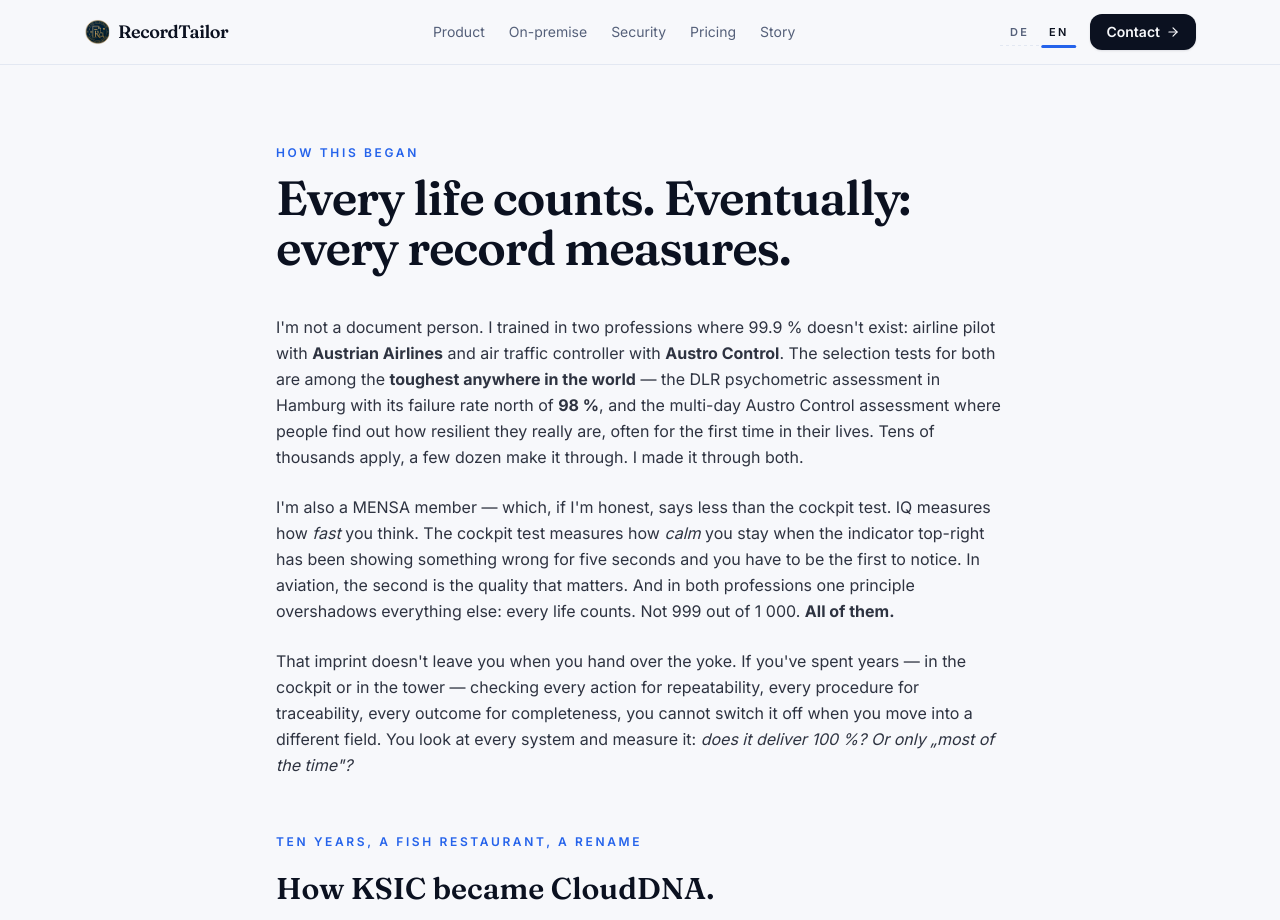
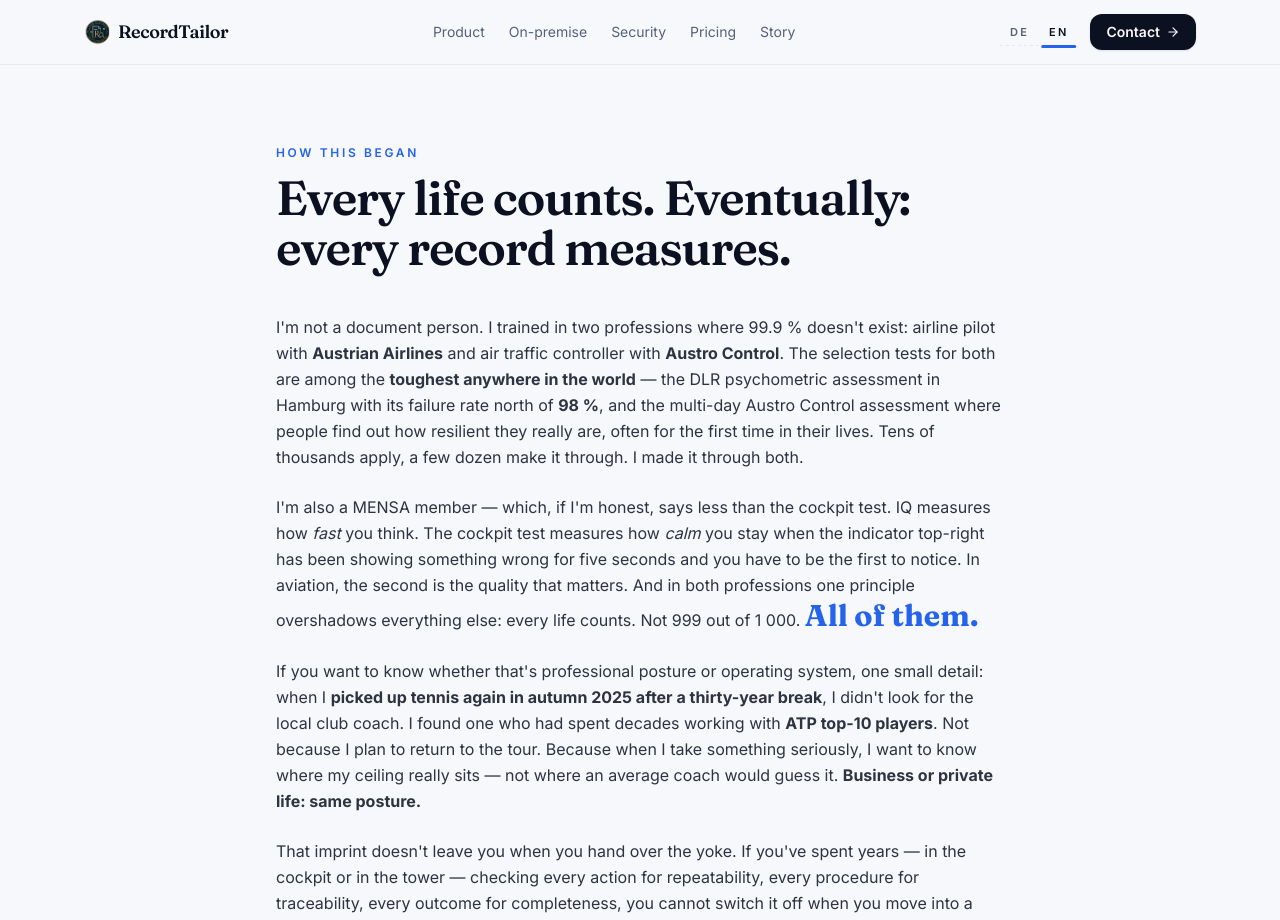
Before and after one commit to clouddnagmbh/recordtailor-website, a Next.js app: page /story in a window 1280 px wide. Shown: the top 920 px of the page. Built offline with nearby package versions, Linux system fonts and the light colour scheme; no server answers.

Commit message:
story: Tennis-mit-ATP-Trainer + goldenes Alle.-Ausrufezeichen

```diff
--- a/app/story/page.tsx
+++ b/app/story/page.tsx
@@ -58,7 +58,22 @@
             als Erster merken muss. In der Fliegerei ist das zweite die
             Größe, die zählt. Und in beiden Berufen überstrahlt ein
             Prinzip alles andere: es zählt jedes Leben. Every life counts.
-            Nicht 999 von 1 000. <strong>Alle.</strong>
+            Nicht 999 von 1 000. <strong className="font-serif text-2xl not-italic text-gold sm:text-3xl">Alle.</strong>
+          </p>
+
+          <p>
+            Wenn Sie wissen wollen, ob das eine Berufs-Pose oder ein
+            Betriebssystem ist, ein kleines Detail: als ich im{" "}
+            <strong>Herbst 2025 nach dreißig Jahren Pause wieder mit
+            Tennis begonnen</strong> habe, habe ich mir keinen
+            Vereinstrainer aus dem Nachbardorf gesucht. Ich habe einen
+            gefunden, der jahrzehntelang{" "}
+            <strong>ATP-Top-10-Spieler</strong> betreut hat. Nicht, weil
+            ich vorhabe, auf die Tour zurückzukehren. Sondern weil ich,
+            wenn ich etwas ernst nehme, wissen will, wo mein Deckel
+            wirklich ist — nicht, wo ihn ein durchschnittlicher Trainer
+            vermuten würde. <strong>Business oder Privatleben:
+            dieselbe Haltung.</strong>
           </p>
 
           <p>
@@ -159,7 +174,7 @@
             dessen, was man aus der Aviation mitnimmt, ins DMS. Every
             life counts wird zu <em>every record measures</em>: jedes
             Dokument zählt, jedes Dokument ist messbar, jedes Dokument
-            gehört gefunden — nicht 999 von 1 000. <strong>Alle.</strong>
+            gehört gefunden — nicht 999 von 1 000. <strong className="font-serif text-2xl not-italic text-gold sm:text-3xl">Alle.</strong>
           </p>
 
           <p>
@@ -501,7 +516,20 @@
             notice. In aviation, the second is the quality that matters.
             And in both professions one principle overshadows everything
             else: every life counts. Not 999 out of 1 000.{" "}
-            <strong>All of them.</strong>
+            <strong className="font-serif text-2xl not-italic text-gold sm:text-3xl">All of them.</strong>
+          </p>
+
+          <p>
+            If you want to know whether that's professional posture or
+            operating system, one small detail: when I{" "}
+            <strong>picked up tennis again in autumn 2025 after a
+            thirty-year break</strong>, I didn't look for the local
+            club coach. I found one who had spent decades working with{" "}
+            <strong>ATP top-10 players</strong>. Not because I plan to
+            return to the tour. Because when I take something
+            seriously, I want to know where my ceiling really sits —
+            not where an average coach would guess it.{" "}
+            <strong>Business or private life: same posture.</strong>
           </p>
 
           <p>
@@ -588,7 +616,7 @@
             becomes <em>every record measures</em>: every document
             counts, every document is measurable, every document
             deserves to be findable — not 999 out of 1 000.{" "}
-            <strong>All of them.</strong>
+            <strong className="font-serif text-2xl not-italic text-gold sm:text-3xl">All of them.</strong>
           </p>
 
           <p>
```
